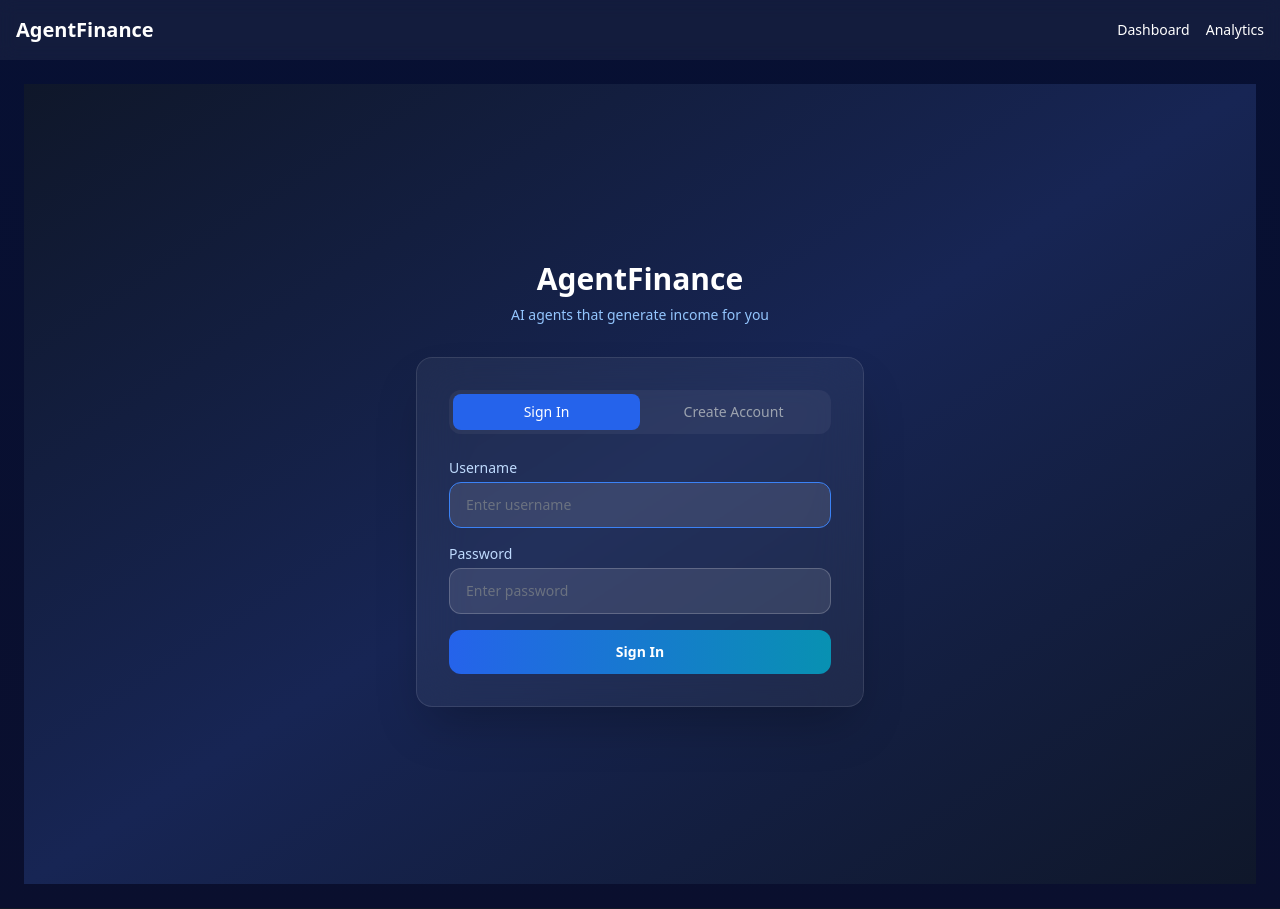
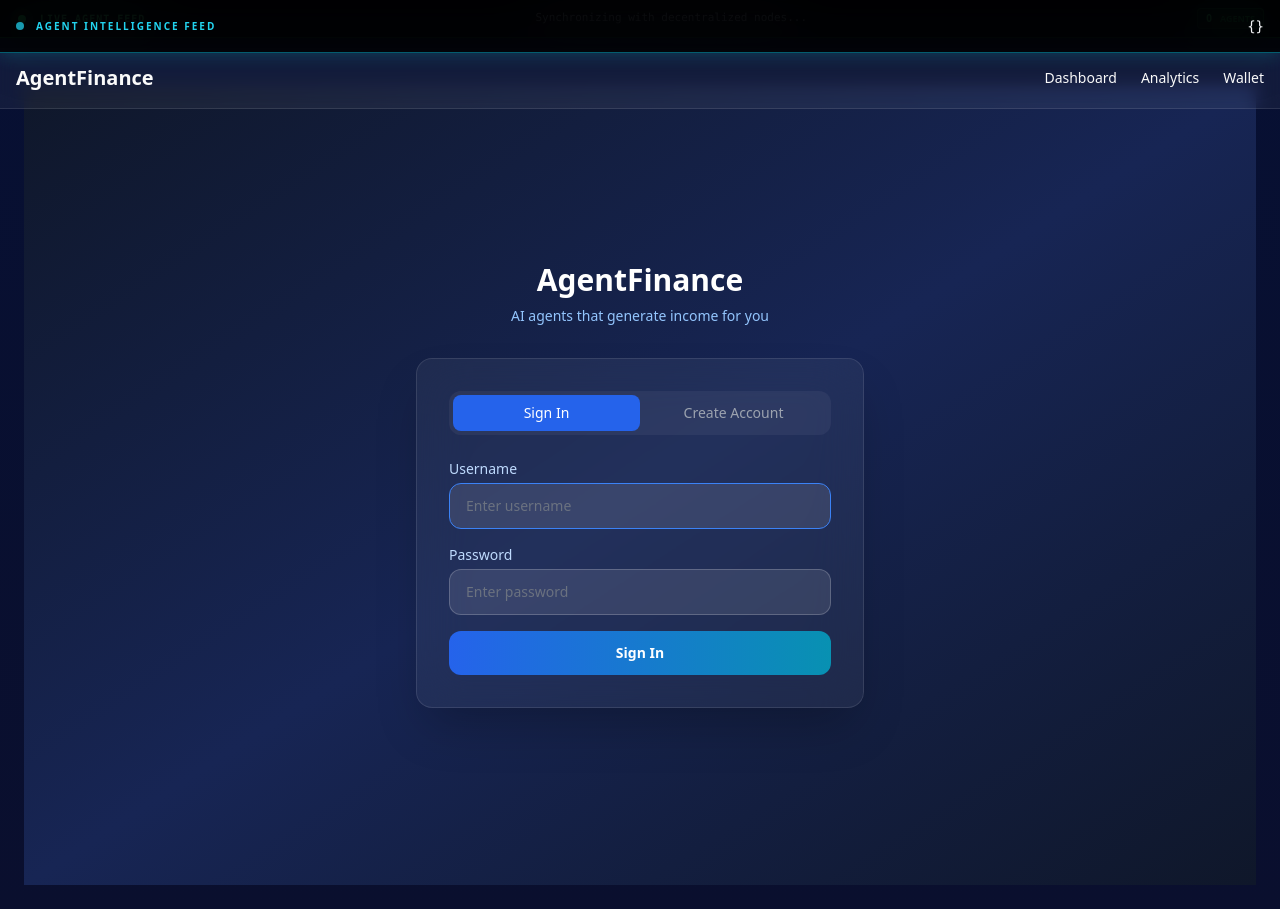
Before and after one commit to okwedavid/agentfinance, a Next.js app in the folder frontend/: page /login in a window 1280 px wide. Built offline with nearby package versions, Linux system fonts and the light colour scheme; no server answers.

Commit message:
agent message diaplayed

```diff
--- a/frontend/src/app/layout.tsx
+++ b/frontend/src/app/layout.tsx
@@ -1,7 +1,10 @@
 import '../styles/globals.css';
 import { AuthProvider } from '@/context/AuthContext';
 import ProtectedLayoutClient from '@/components/ProtectedLayoutClient';
-import { redirect } from 'next/navigation';
+import Link from 'next/link'; // For smooth navigation
+import  AgentStatus  from '@/components/AgentStatus';
+import { AgentOutput } from '@/components/AgentOutput';
+
 
 export default function RootLayout({ children }: { children: React.ReactNode }) {
   return (
@@ -13,16 +16,24 @@ export default function RootLayout({ children }: { children: React.ReactNode })
       <body>
         <AuthProvider>
           <div className="min-h-screen bg-gradient-to-b from-[#071033] to-[#0a0f2e] text-white">
-            {/* Your existing navbar */}
-            <nav className="backdrop-blur bg-white/5 p-4 sticky top-0 z-40">
+
+            {/* 1. TOP LEVEL AGENT OUTPUT (Premium Sticky Banner) */}
+            <AgentStatus />
+            <AgentOutput data={{}} />
+            {/* 2. NAVBAR (Updated with Link components for better Analytics routing) */}
+            <nav className="backdrop-blur bg-white/5 p-4 sticky top-12 z-40 border-b border-white/10">
               <div className="max-w-7xl mx-auto flex items-center justify-between">
-                <div className="text-xl font-semibold">AgentFinance</div>
-                <div className="flex items-center space-x-4">
-                  <a href="/dashboard" className="text-sm">Dashboard</a>
-                  <a href="/analytics" className="text-sm">Analytics</a>
+                <Link href="/" className="text-xl font-semibold hover:text-green-400 transition-colors">
+                  AgentFinance
+                </Link>
+                <div className="flex items-center space-x-6">
+                  <Link href="/dashboard" className="text-sm hover:text-green-400 transition-colors">Dashboard</Link>
+                  <Link href="/analytics" className="text-sm hover:text-green-400 transition-colors">Analytics</Link>
+                  <Link href="/wallet" className="text-sm hover:text-green-400 transition-colors">Wallet</Link>
                 </div>
               </div>
             </nav>
+
             <main className="p-6 max-w-7xl mx-auto">
               <ProtectedLayoutClient>{children}</ProtectedLayoutClient>
             </main>
--- /dev/null
+++ b/frontend/src/components/AgentOutput.tsx
@@ -0,0 +1,18 @@
+import React from 'react';
+
+export const AgentOutput = ({ data }) => {
+  if (!data) return null;
+  return (
+    <div className="fixed top-0 left-0 w-full z-[100] bg-black/80 backdrop-blur-xl border-b border-cyan-500/50 p-4 shadow-[0_0_20px_rgba(0,255,255,0.2)]">
+      <div className="max-w-7xl mx-auto flex items-center justify-between">
+        <div className="flex items-center gap-3">
+          <div className="h-2 w-2 rounded-full bg-cyan-400 animate-pulse" />
+          <span className="text-[10px] font-bold text-cyan-400 uppercase tracking-[0.2em]">Agent Intelligence Feed</span>
+        </div>
+        <div className="text-sm font-mono text-gray-100 truncate max-w-3xl">
+          {typeof data === 'string' ? data : JSON.stringify(data)}
+        </div>
+      </div>
+    </div>
+  );
+};
--- a/frontend/src/components/AgentStatus.tsx
+++ b/frontend/src/components/AgentStatus.tsx
@@ -5,12 +5,17 @@ import { AuthContext } from '../context/AuthContext';
 export default function AgentStatus() {
   const [online, setOnline] = useState<number>(0);
   const [names, setNames] = useState<string[]>([]);
-  const  token: any  = useContext(AuthContext);
+  // Fix: Destructure token if AuthContext returns an object, otherwise use as is
+  const context = useContext(AuthContext);
+  const token = context?.token || context;
 
   useEffect(() => {
     if (!token) return;
-    const wsUrl = `ws://${location.hostname}:5000/?token=${token}`;
+    // Note: If deployed on Railway (HTTPS), this might need wss://
+    const protocol = location.protocol === 'https:' ? 'wss:' : 'ws:';
+    const wsUrl = `${protocol}//${location.hostname}:5000/?token=${token}`;
     const ws = new WebSocket(wsUrl);
+
     ws.onmessage = (ev) => {
       try {
         const msg = JSON.parse(ev.data);
@@ -27,13 +32,36 @@ export default function AgentStatus() {
     return () => ws.close();
   }, [token]);
 
+  // If no one is online, we still show the bar but in a "searching" state
   return (
-    <div className="flex items-center space-x-3">
-      <span className="inline-flex items-center px-3 py-1 rounded-full bg-green-500/20">
-        <span className="w-3 h-3 bg-green-400 rounded-full animate-pulse mr-2" />
-        <strong>{online}</strong>
-      </span>
-      <div className="text-sm text-gray-300">{names.slice(0,3).join(', ')}{names.length>3?` +${names.length-3}`:''}</div>
+    <div className="fixed top-0 left-0 w-full z-[60] bg-black/80 backdrop-blur-md border-b border-green-500/30 px-4 py-2 shadow-2xl">
+      <div className="max-w-7xl mx-auto flex items-center justify-between">
+
+        {/* Left Side: Pulse & Status */}
+        <div className="flex items-center space-x-3">
+          <div className="relative flex items-center justify-center h-3 w-3">
+            <span className="animate-ping absolute inline-flex h-full w-full rounded-full bg-green-400 opacity-75"></span>
+            <span className="relative inline-flex rounded-full h-2 w-2 bg-green-500"></span>
+          </div>
+          <span className="text-[10px] font-bold text-green-400 uppercase tracking-widest font-mono">
+            Live Agent Feed
+          </span>
+        </div>
+
+        {/* Center: The Active Agents Names */}
+        <div className="hidden md:block text-[11px] font-mono text-gray-400 truncate max-w-xl">
+          {names.length > 0
+            ? `Active: ${names.join(', ')}`
+            : "Synchronizing with decentralized nodes..."}
+        </div>
+
+        {/* Right Side: Online Count Badge */}
+        <div className="flex items-center space-x-2 bg-green-500/10 border border-green-500/20 px-2 py-0.5 rounded">
+          <span className="text-[10px] font-bold text-green-400">{online}</span>
+          <span className="text-[9px] text-green-500/70 uppercase font-bold">Agents</span>
+        </div>
+
+      </div>
     </div>
   );
 }
--- a/frontend/src/components/Header.tsx
+++ b/frontend/src/components/Header.tsx
@@ -15,6 +15,9 @@ export default function Header() {
 			<CreateTaskButton />
 			<WalletConnectButton />
 			<Link href="/dashboard" className={`px-3 py-2 rounded-lg font-semibold transition-colors ${pathname === '/dashboard' ? 'bg-emerald-600 text-white shadow' : 'bg-gray-800 text-gray-200 hover:bg-gray-700'}`}>Analytics Dashboard</Link>
+			<Link href="/analytics" className="hover:text-green-400">
+  				Analytics
+			</Link>
 		</header>
 	);
 }
--- a/frontend/src/components/WalletConnectButton.tsx
+++ b/frontend/src/components/WalletConnectButton.tsx
@@ -39,7 +39,7 @@ export default function WalletConnectButton() {
     try {
       const eth = (window as any).ethereum;
       if (!eth) {
-        window.open('https://metamask.io/download.html', '_blank');
+        window.open('https://metamask.io', '_blank');
         return;
       }
       const accounts = await eth.request({ method: 'eth_requestAccounts' });
```
